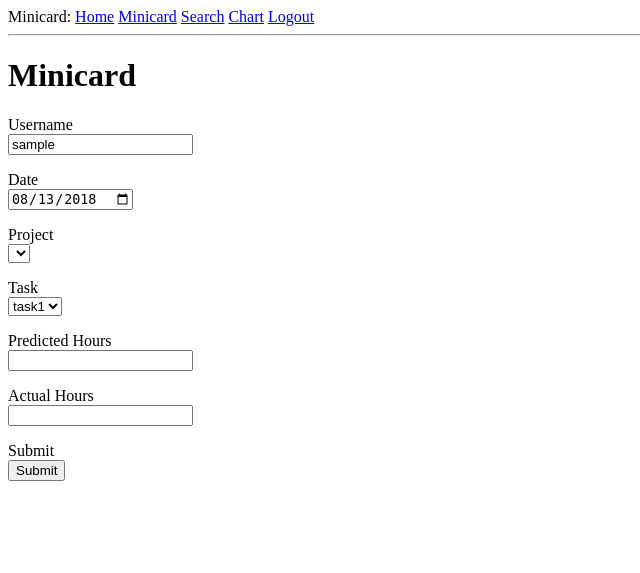
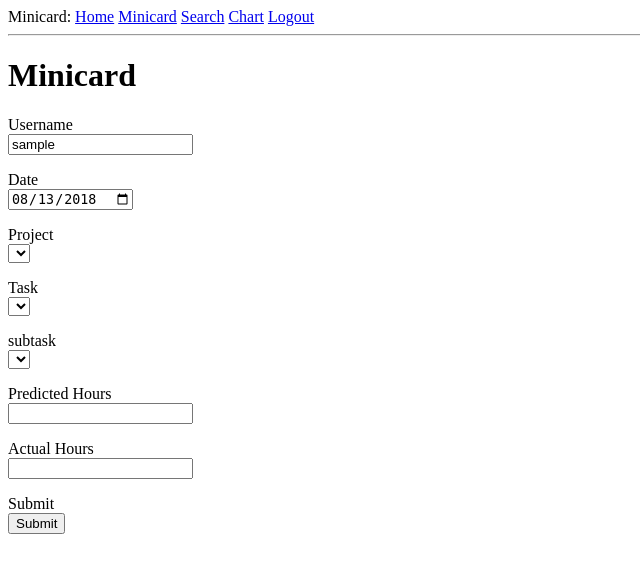
Before and after one commit to ckfeleven/flsk_proj, a Flask app: page /minicard in a window 1280 px wide. Shown: the top 573 px of the page, without its empty margins (0-640 px from the left). Run offline with Flask 2, Linux system fonts and the light colour scheme; the visitor is signed in with stand-in values (Sample User, id 1); data comes from the database, SQL or seed files in the repository; both versions use the stored data as it was after the commit; data that the repository does not hold is empty; some libraries are stand-ins or nearby versions.

Commit message:
dynamic select choice

```diff
--- a/app/forms.py
+++ b/app/forms.py
@@ -31,14 +31,17 @@
 def proj_list():
     return Project.query
 
-
+def task_list():
+    return Tasks.query.filter(Tasks.parent_id == 1)
 
 class MiniForm(FlaskForm):
      username = StringField('Username', validators=[DataRequired()])
      date = DateField('Date', default = date.today)
      #project = SelectField('Project', choices=[('project1', 'project1'), ('project2','project2')])
      project = QuerySelectField(query_factory = proj_list, get_label='project')
-     task = SelectField('Task', choices=[('task1', 'task1'), ('task2', 'task2'), ('task3', 'task3')])
+     #task = SelectField('Task', choices=[('task1', 'task1'), ('task2', 'task2'), ('task3', 'task3')])
+     task = QuerySelectField(query_factory = task_list, get_label='task')
+     subtask = SelectField('subtask', choices = [])
      predicted_hrs = DecimalField('Predicted Hours')
      actual_hrs = DecimalField('Actual Hours')
      submit = SubmitField('Submit')
--- a/app/models.py
+++ b/app/models.py
@@ -46,6 +46,7 @@
     #date = db.Column(db.String(64))
     project = db.Column(db.String(64))
     task = db.Column(db.String(64))
+    subtask = db.Column(db.String(64))
     predicted_hrs = db.Column(db.Numeric)
     actual_hrs = db.Column(db.Numeric)
 
--- a/app/routes.py
+++ b/app/routes.py
@@ -88,6 +88,7 @@
 @app.route('/minicard', methods=['GET', 'POST'])
 def minicard():
     form = MiniForm(username = current_user.username)
+    form.subtask.choices=[(task.id, task.task) for task in db.session.query(Tasks).filter(Tasks.parent_id == 2).all()]
 
     if request.method == 'POST':
 
@@ -102,7 +103,8 @@
     minicard.username = form.username.data
     minicard.date = form.date.data
     minicard.project = str(form.project.data)
-    minicard.task = form.task.data
+    minicard.task = form.task.data.task
+    minicard.subtask = form.subtask.data
     minicard.predicted_hrs = form.predicted_hrs.data
     minicard.actual_hrs = form.actual_hrs.data
 
@@ -177,7 +179,8 @@
 
     for st in subtasks:
         taskObj = {}
-        taskObj['id'] = st.id
+        #taskObj['id'] = st.id
+        taskObj['id'] = st.task
         taskObj['task'] = st.task
         subTaskArray.append(taskObj)
 
--- a/app/templates/minicard.html
+++ b/app/templates/minicard.html
@@ -17,4 +17,26 @@
         {% endfor %}
 
     </form>
+
+
+    <script>
+       let task_select = document.getElementById('task');
+       let subtask_select = document.getElementById('subtask');
+
+       task_select.onchange = function(){
+         task = task_select.value
+         fetch('/task/' + task).then(function(response){
+           response.json().then(function(data){
+             let optionHTML = '';
+
+             for(let subtask of data.subtasks){
+               optionHTML += '<option value="' + subtask.id + ' ">' + subtask.task + '</option>';
+
+             }
+             subtask_select.innerHTML = optionHTML;
+           });
+         });
+         }
+    </script>
+
 {% endblock %}
```
Also changed, not shown: migrations/versions/ba8a40d8be23_subtask.py (added, +28 -0 lines), app.db.
